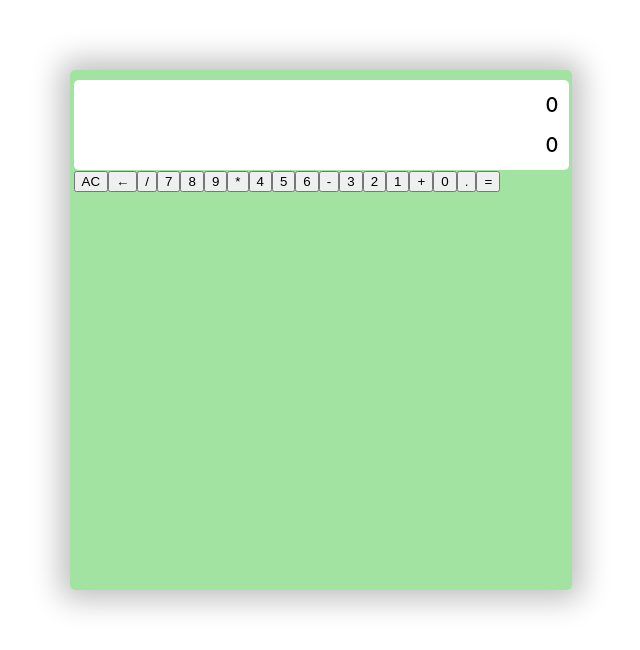
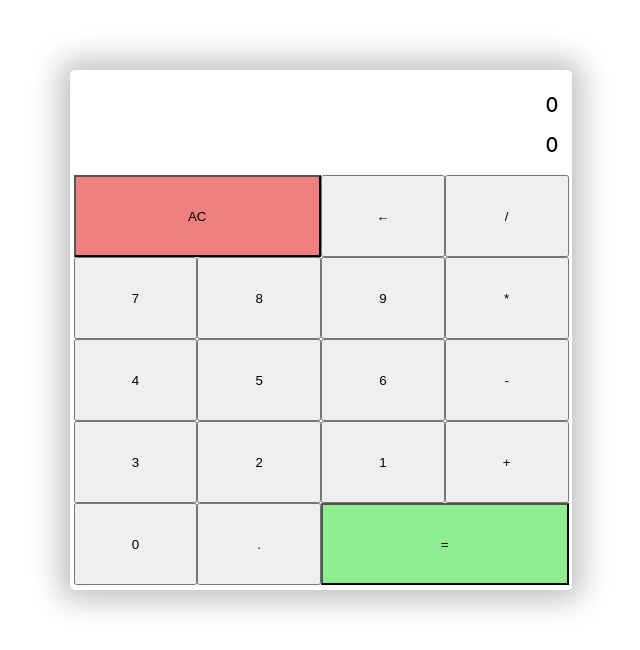
Before and after one commit to buugaaga/calculator, a React (Create React App) app: page / in a window 1280 px wide. Shown: the top 650 px of the page, without its empty margins (319-959 px from the left). Built offline with nearby package versions, Linux system fonts and the light colour scheme.

Commit message:
edit mobx without decoraters @

```diff
--- a/src/App.css
+++ b/src/App.css
@@ -1,6 +1,5 @@
 .App {
   align-content: center;
-  background-color: rgba(70, 200, 70, 0.5);
   margin: 70px auto;
   padding: 10px 1px;
   min-width: 200px;
@@ -27,3 +26,28 @@
   font-weight: 500;
   text-align: right;
 }
+.button-panel {
+  flex: 1;
+  display: grid;
+  grid-template-rows: repeat(5, 1fr);
+  grid-template-columns: repeat(4, 1fr);
+  height: auto;
+}
+button {
+  margin: 5px auto;
+  width: 100%;
+  height: 100%;
+  cursor: pointer;
+}
+.AC {
+  grid-column: 1 / 3;
+}
+.AC button {
+  background-color: lightcoral;
+}
+.equal {
+  grid-column: -3 / -1;
+}
+.equal button {
+  background-color: lightgreen;
+}
--- a/src/App.tsx
+++ b/src/App.tsx
@@ -1,39 +1,27 @@
 import React from 'react';
+import { observer } from 'mobx-react';
 
+import store from './store';
 import Display from './componets/Display';
 import ButtonPanel from './componets/ButtonPanel';
 import './App.css';
 
+
+
 class App extends React.Component {
 
-  state = {
-    result: 0,
-    calculation: "0"
-  }
 
-  handleClick = (event) => {
-    let dataValue = event.target.dataset.value;
-    switch(true) {
-      case dataValue === "AC":
-        this.setState({
-        result: 0,
-        input: "0"
-      });
-      break;
-      case (+dataValue >= 0 && +dataValue <= 9):
-        this.setState({
-          calculation: this.state.calculation === "0" ?  dataValue : this.state.calculation + dataValue
-        });
-    }
-  }
+
   render() {
+
+    console.log(store)
     return (
       <div className="App col">
-        <Display result={this.state.result} calculation={this.state.calculation} />
-        <ButtonPanel handleClick={this.handleClick} />
+        <Display  result={store.state.result} calculation={store.state.calculation} />
+        <ButtonPanel  handleClick={store.handleClick} />
       </div>
     );
   }
 }
 
-export default App;
+export default observer(App);
--- a/src/componets/ButtonPanel.tsx
+++ b/src/componets/ButtonPanel.tsx
@@ -8,9 +8,12 @@ const ButtonPanel = ( { handleClick }: any ) => {
 "3", "2", "1", "+", "0", ".", "="];
 
     return (
-        <div className="button-panel">
+        <div className="button-panel" >
           {buttonValues.map( (value, i)  => (
-              <button key={i} data-value={value} onClick={handleClick} className={`button ${value}`}>{value}</button>
+              <div key={i} className={`button ${ value === "AC" ? "AC" : value === "=" ? "equal" : ""}`}>
+                <button  data-value={value} onClick={handleClick} >{value}</button>
+              </div>
+
           )
           )}
         </div>
--- a/src/index.tsx
+++ b/src/index.tsx
@@ -1,16 +1,12 @@
 import React from 'react';
 import ReactDOM from 'react-dom';
-import { Provider } from 'mobx-react';
 
 import './index.css';
 import App from './App';
 import * as serviceWorker from './serviceWorker';
 
-ReactDOM.render((
-  <Provider>
-    <App />
-  </Provider>
-), document.getElementById('root'));
+
+ReactDOM.render(<App />, document.getElementById('root'));
 
 // If you want your app to work offline and load faster, you can change
 // unregister() to register() below. Note this comes with some pitfalls.
--- /dev/null
+++ b/src/store.tsx
@@ -0,0 +1,47 @@
+import { observable, decorate, computed } from 'mobx';
+
+class Store {
+  state = {
+    result: 0,
+    calculation: "0"
+  }
+
+  get calculate() {
+    //eslint-disable-next-line
+    return eval(this.state.calculation.slice())
+  }
+
+  handleClick = (event) => {
+    let dataValue = event.target.dataset.value;
+    switch(true) {
+      case dataValue === "AC":
+        this.state.result = 0;
+        this.state.calculation = "0";
+        break;
+      case dataValue === "=":
+        this.state.result = this.calculate;
+        this.state.calculation = "0";
+        break;
+      case (+dataValue >= 0 && +dataValue <= 9 ):
+          this.state.calculation = this.state.calculation === "0" ?  dataValue : this.state.calculation + dataValue
+        break;
+      case (dataValue === "."):
+          this.state.calculation = (this.state.calculation.endsWith("*" || "-" || "+" || "/")) ? this.state.calculation : this.state.calculation + dataValue
+        break;
+      case (dataValue === "*" || dataValue === "-" || dataValue === "+" || dataValue === "/"):
+        console.log("product")
+        this.state.calculation = this.state.calculation + dataValue
+        break;
+      case (dataValue === "←"):
+        this.state.calculation = this.state.calculation.length !== 1 ? this.state.calculation.slice(0,-1) : "0";
+        break;
+    }
+  }
+}
+
+decorate(Store, {
+  state: observable,
+  calculate: computed
+})
+
+export default new Store();
--- a/tsconfig.json
+++ b/tsconfig.json
@@ -17,7 +17,8 @@
     "resolveJsonModule": true,
     "isolatedModules": true,
     "noEmit": true,
-    "jsx": "react"
+    "jsx": "react",
+    "experimentalDecorators": true
   },
   "include": [
     "src"
```
